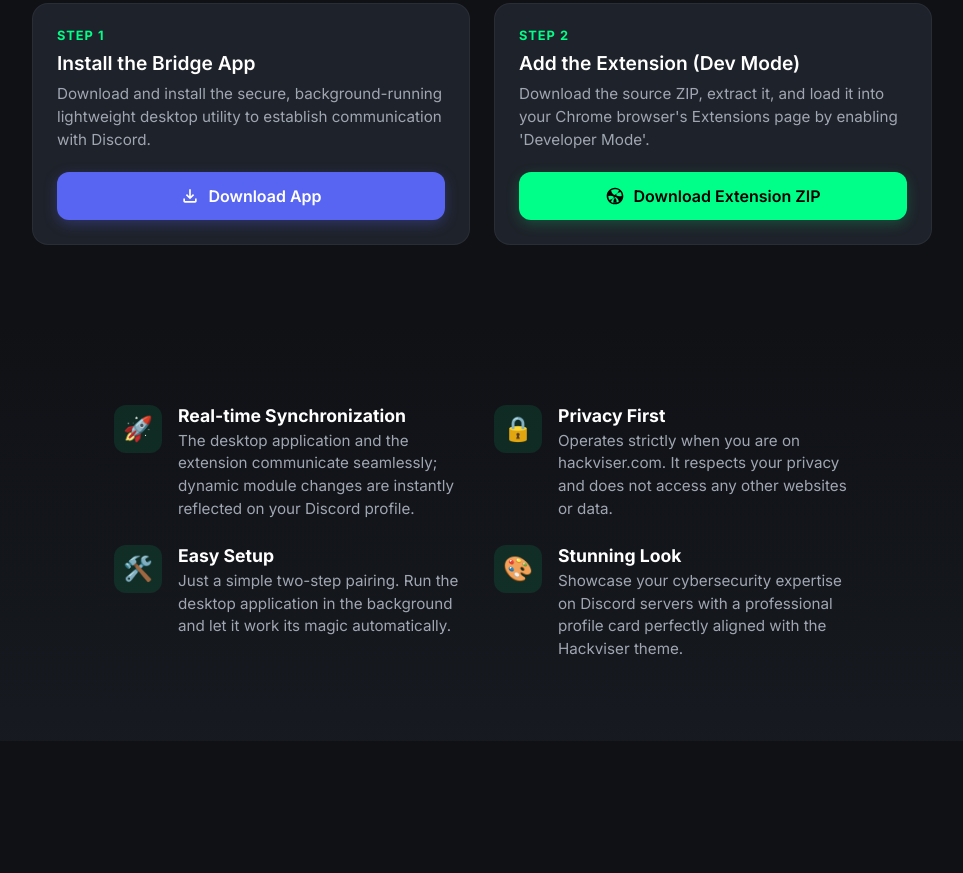
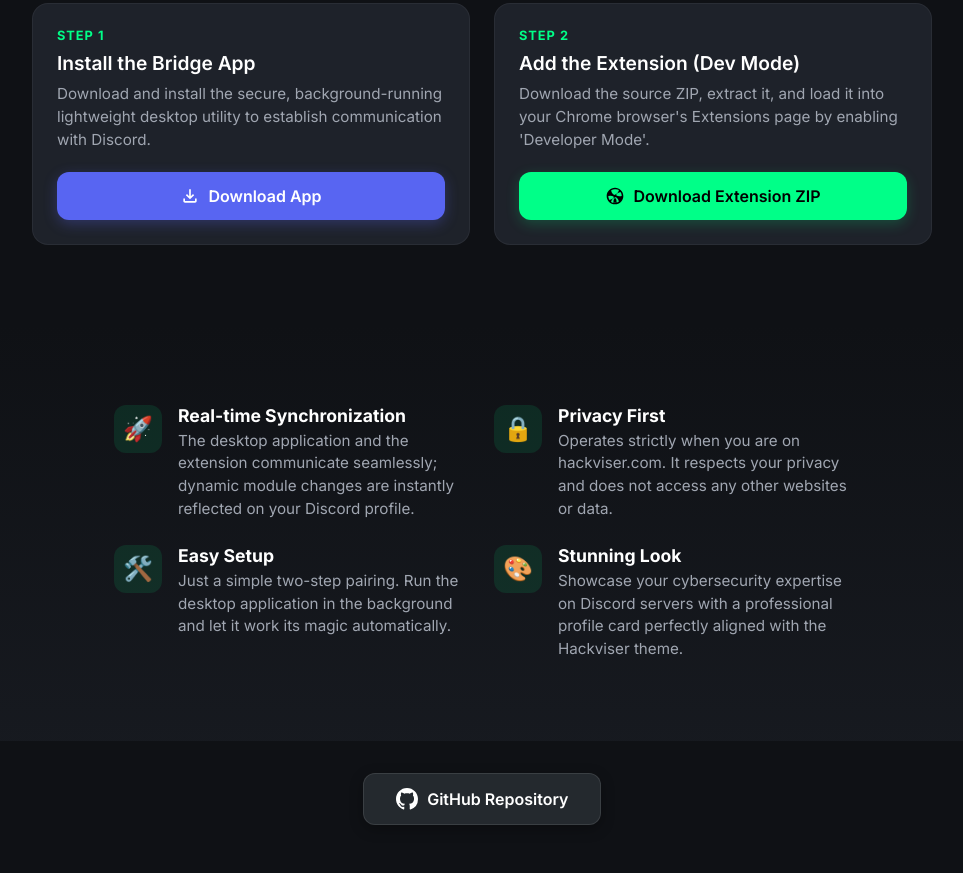
Before and after one commit to efekrbas/hackviser-discord-rpc, a browser extension: page website/index.html in a window 1280 px wide. Shown: the part 424-1297 px from the top of the page, without its empty margins (158-1121 px from the left). Before the commit the page ends 1165 px from the top, so only its background shows below. Drawn offline with Linux system fonts and the light colour scheme.

Commit message:
fix-presence-and-github-link

```diff
--- a/website/index.html
+++ b/website/index.html
@@ -230,6 +230,43 @@
             fill: currentColor;
         }
 
+        /* GitHub Section */
+        .github-section {
+            display: flex;
+            justify-content: center;
+            padding: 2rem 1.5rem 3rem;
+            background: var(--bg-color);
+        }
+
+        .btn-github {
+            display: inline-flex;
+            align-items: center;
+            gap: 0.6rem;
+            padding: 0.875rem 2rem;
+            border-radius: 12px;
+            font-size: 1rem;
+            font-weight: 600;
+            text-decoration: none;
+            color: #fff;
+            background: #24292e;
+            border: 1px solid rgba(255, 255, 255, 0.1);
+            transition: all 0.2s ease;
+            box-shadow: 0 4px 14px rgba(0, 0, 0, 0.3);
+        }
+
+        .btn-github:hover {
+            background: #2f363d;
+            transform: translateY(-2px);
+            box-shadow: 0 6px 20px rgba(0, 0, 0, 0.4);
+            border-color: rgba(255, 255, 255, 0.2);
+        }
+
+        .btn-github svg {
+            width: 22px;
+            height: 22px;
+            fill: #fff;
+        }
+
         /* Responsive Breakpoints */
         @media (min-width: 768px) {
             h1 {
@@ -340,6 +377,17 @@
         </div>
     </section>
 
+    <section class="github-section">
+        <a href="https://github.com/efekrbas/hackviser-discord-rpc" target="_blank" rel="noopener noreferrer"
+            class="btn-github">
+            <svg viewBox="0 0 24 24" xmlns="http://www.w3.org/2000/svg">
+                <path
+                    d="M12 0C5.37 0 0 5.37 0 12c0 5.31 3.435 9.795 8.205 11.385.6.105.825-.255.825-.57 0-.285-.015-1.23-.015-2.235-3.015.555-3.795-.735-4.035-1.41-.135-.345-.72-1.41-1.23-1.695-.42-.225-1.02-.78-.015-.795.945-.015 1.62.87 1.845 1.23 1.08 1.815 2.805 1.305 3.495.99.105-.78.42-1.305.765-1.605-2.67-.3-5.46-1.335-5.46-5.925 0-1.305.465-2.385 1.23-3.225-.12-.3-.54-1.53.12-3.18 0 0 1.005-.315 3.3 1.23.96-.27 1.98-.405 3-.405s2.04.135 3 .405c2.295-1.56 3.3-1.23 3.3-1.23.66 1.65.24 2.88.12 3.18.765.84 1.23 1.905 1.23 3.225 0 4.605-2.805 5.625-5.475 5.925.435.375.81 1.095.81 2.22 0 1.605-.015 2.895-.015 3.3 0 .315.225.69.825.57A12.02 12.02 0 0 0 24 12c0-6.63-5.37-12-12-12z" />
+            </svg>
+            <span data-i18n="btnGithub">GitHub Repository</span>
+        </a>
+    </section>
+
     <script>
         const translations = {
             en: {
@@ -353,6 +401,7 @@
                 step2Title: "Add the Extension (Dev Mode)",
                 step2Desc: "Download the source ZIP, extract it, and load it into your Chrome browser's Extensions page by enabling 'Developer Mode'.",
                 btnExt: "Download Extension ZIP",
+                btnGithub: "GitHub Repository",
                 f1Title: "Real-time Synchronization",
                 f1Desc: "The desktop application and the extension communicate seamlessly; dynamic module changes are instantly reflected on your Discord profile.",
                 f2Title: "Privacy First",
@@ -373,6 +422,7 @@
                 step2Title: "Eklentiyi Kurun (Geliştirici Modu)",
                 step2Desc: "Şimdilik mağazada olmadığı için kaynak ZIP dosyasını indirin, klasöre çıkartın ve Chrome Uzantılar sayfasından 'Geliştirici Modu'nu açarak yükleyin.",
                 btnExt: "Eklenti ZIP İndir",
+                btnGithub: "GitHub Deposu",
                 f1Title: "Anında Senkronizasyon",
                 f1Desc: "Masaüstü uygulaması ve eklenti tam zamanlı olarak haberleşir; saniye saniye değişen modüller anlık olarak Discord'unuza yansır.",
                 f2Title: "Gizlilik Öncelikli",
```
Also changed, not shown: chrome-extension/background.js (+13 -6 lines), main.js (+8 -15 lines), chrome-extension/manifest.json, 1 other file.
